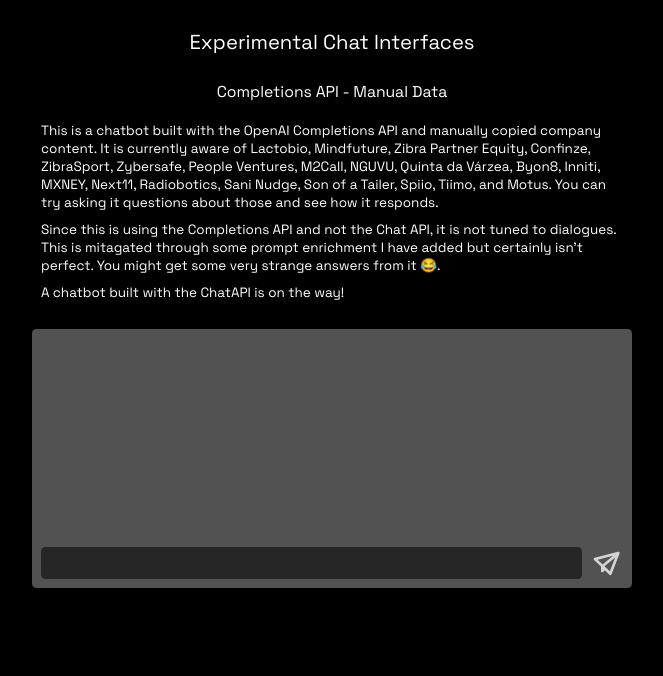
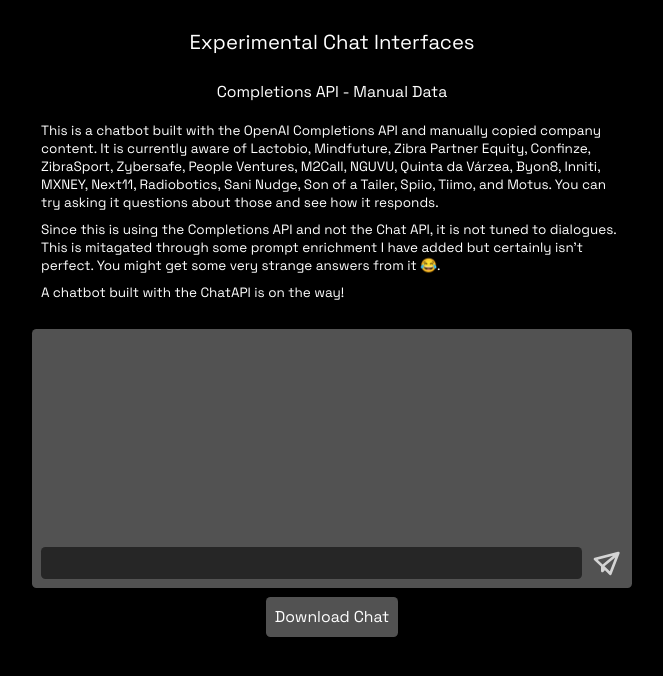
Before and after one commit to shot-codes/milkway-local, a SvelteKit app: page /chat in a window 1280 px wide. Shown: the top 676 px of the page, without its empty margins (308-971 px from the left). Built offline with nearby package versions, Linux system fonts and the light colour scheme; no server answers.

Commit message:
Added download log button and focus prompt when ready for next question.

```diff
--- a/src/routes/chat/+page.svelte
+++ b/src/routes/chat/+page.svelte
@@ -1,6 +1,8 @@
 <script lang="ts">
   let message: string;
+  let downloadString = "";
   let chatContainer: HTMLDivElement;
+  let input: HTMLInputElement;
 
   const sendMessage = async (msg: string) => {
     // Create and add message to DOM
@@ -17,6 +19,9 @@
     sentElement.textContent = msg;
     chatContainer.appendChild(sentElement);
     message = "";
+
+    // Add to download file
+    downloadString += "User:\n" + msg + "\n\n";
 
     // Create pending response element
     const waitingElement = document.createElement("p");
@@ -45,8 +50,24 @@
     const answer = await response.json();
     waitingElement.textContent = answer;
 
+    // Add to download string
+    downloadString += "Chat Bot:\n" + answer + "\n\n";
+
     // Scroll to bottom
     chatContainer.scrollTop = chatContainer.scrollHeight;
+
+    input.focus();
+  };
+
+  // Chat log downloading
+  const download = (filename: string, text: string) => {
+    var element = document.createElement("a");
+    element.setAttribute("href", "data:text/plain;charset=utf-8," + encodeURIComponent(text));
+    element.setAttribute("download", filename);
+    element.style.display = "none";
+    document.body.appendChild(element);
+    element.click();
+    document.body.removeChild(element);
   };
 </script>
 
@@ -75,6 +96,7 @@
     <form on:submit={() => sendMessage(message)} class="flex w-full mt-2">
       <label class="flex grow">
         <input
+          bind:this={input}
           bind:value={message}
           type="text"
           class="bg-neutral-800 rounded grow mr-2 text-xs px-2"
@@ -99,4 +121,10 @@
       </button>
     </form>
   </div>
+  <button
+    class="bg-neutral-600 rounded p-2 text-sm"
+    on:click={() => {
+      download("log.txt", downloadString);
+    }}>Download Chat</button
+  >
 </div>
```
